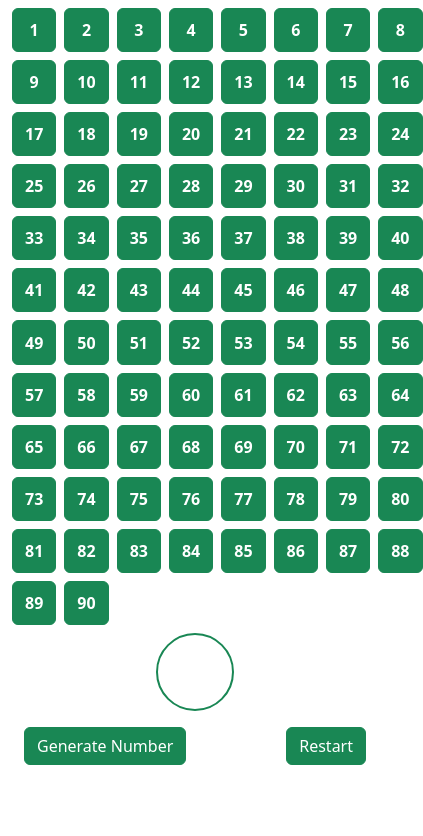
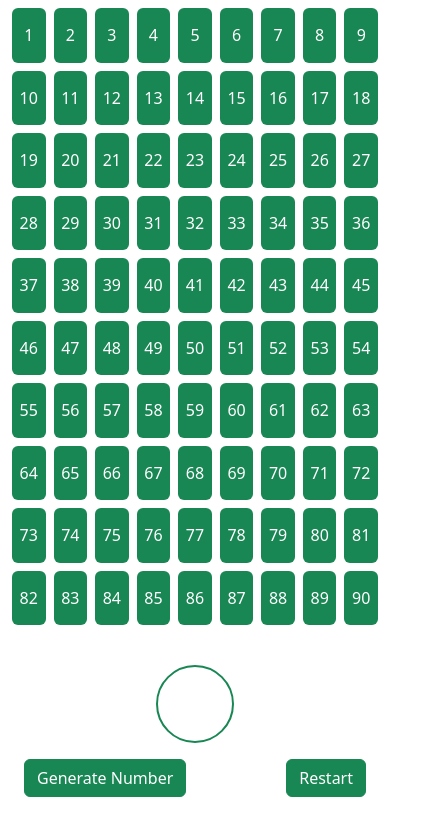
Before and after one commit to laxmankori03/Houseygame, a plain HTML site: page index.html in a window 390 px wide. Shown: the whole page, 423 px wide, since content can reach past the window. Drawn offline with nearby package versions, Linux system fonts and the light colour scheme.

Commit message:
add more responsive

```diff
--- a/app.js
+++ b/app.js
@@ -15,7 +15,7 @@ function restartGame() {
   const boxContainer = document.querySelector("#boxContainer");
   boxContainer.innerHTML = "";
   number.forEach((items) => {
-    boxContainer.innerHTML += `<button type="button" class="btn btn-success" id="${items}">${items}</button>`;
+    boxContainer.innerHTML += `<div class=" bg-success d-flex align-items-center justify-content-center text-white rounded" id="${items}">${items}</div>`;
   });
 
   // Shuffle the array
@@ -28,9 +28,9 @@ function restartGame() {
 
   shuffleArray(number);
 
-  const btns = document.querySelectorAll("button");
+  const btns = document.querySelectorAll("#boxContainer div");
   for (btn of btns) {
-    btn.classList.remove("btn-danger");
+    btn.classList.remove("bg-danger");
   }
   randomNumDisplayBox.innerText = "";
 }
@@ -58,7 +58,7 @@ generateNumber.addEventListener("click", () => {
 
   const uniquBox = document.getElementById(uniqeNum);
   if (uniquBox) {
-    uniquBox.classList.add("btn-danger","animate-pop");
+    uniquBox.classList.add("bg-danger","animate-pop");
     setTimeout(() => {
         uniquBox.classList.remove("animate-pop");
       }, 500);
--- a/index.html
+++ b/index.html
@@ -12,7 +12,7 @@
         <div class="container py-2 h-75" id="boxContainer">
             <button type="button" class="btn btn-success">1</button>
         </div>
-        <div class="container h-25">
+        <div class="container h-25 d-flex flex-column justify-content-center">
             <div class="container d-flex justify-content-center">
                 <div class="randomNumDisplayBox d-flex justify-content-center rounded-circle border border-2 border-success text-white align-items-center">
                     <h1 class="text-success"></h1>
--- a/style.css
+++ b/style.css
@@ -31,7 +31,7 @@ body{
 
   #boxContainer {
     display: grid;
-    grid-template-columns: repeat(8, 1fr); /* 10 buttons per row */
+    grid-template-columns: repeat(9, 1fr); /* 10 buttons per row */
     gap: 8px;
     height: 100%;
   }
```
